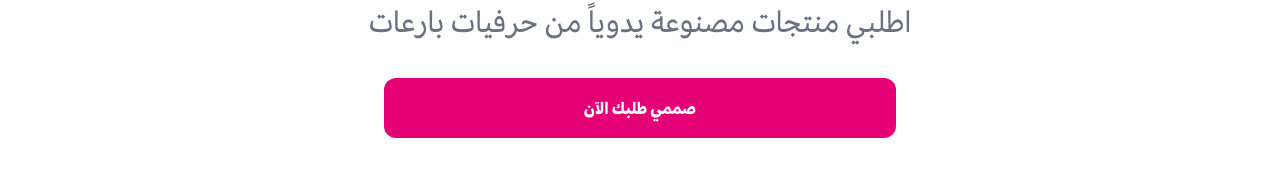
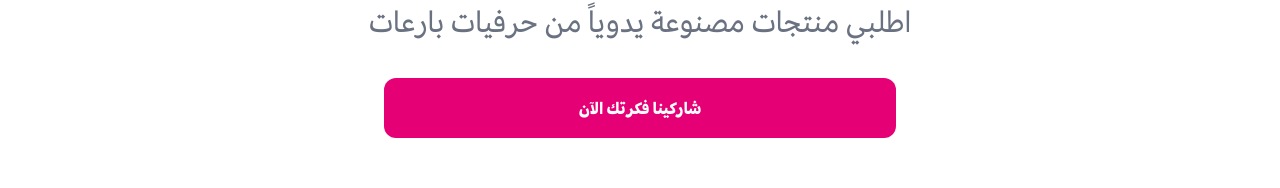
Before and after one commit to its7ame3d/borooa, a Next.js app: page / in a window 1280 px wide. Shown: the part 266-454 px from the top of the page. Built offline with nearby package versions, Linux system fonts and the light colour scheme.

Commit message:
Update CTA button to: شاركينا فكرتك الآن

```diff
--- a/src/app/page.tsx
+++ b/src/app/page.tsx
@@ -58,7 +58,7 @@ export default function Home() {
           onClick={() => openModal(null)}
           className="mt-10 w-full max-w-lg rounded-xl bg-pink-600 px-10 py-4 text-lg font-bold text-white transition-colors hover:bg-pink-700"
         >
-          صممي طلبك الآن
+          شاركينا فكرتك الآن
         </button>
 
         <div className="mt-20 grid w-full max-w-3xl grid-cols-2 gap-6 sm:grid-cols-4">
```
